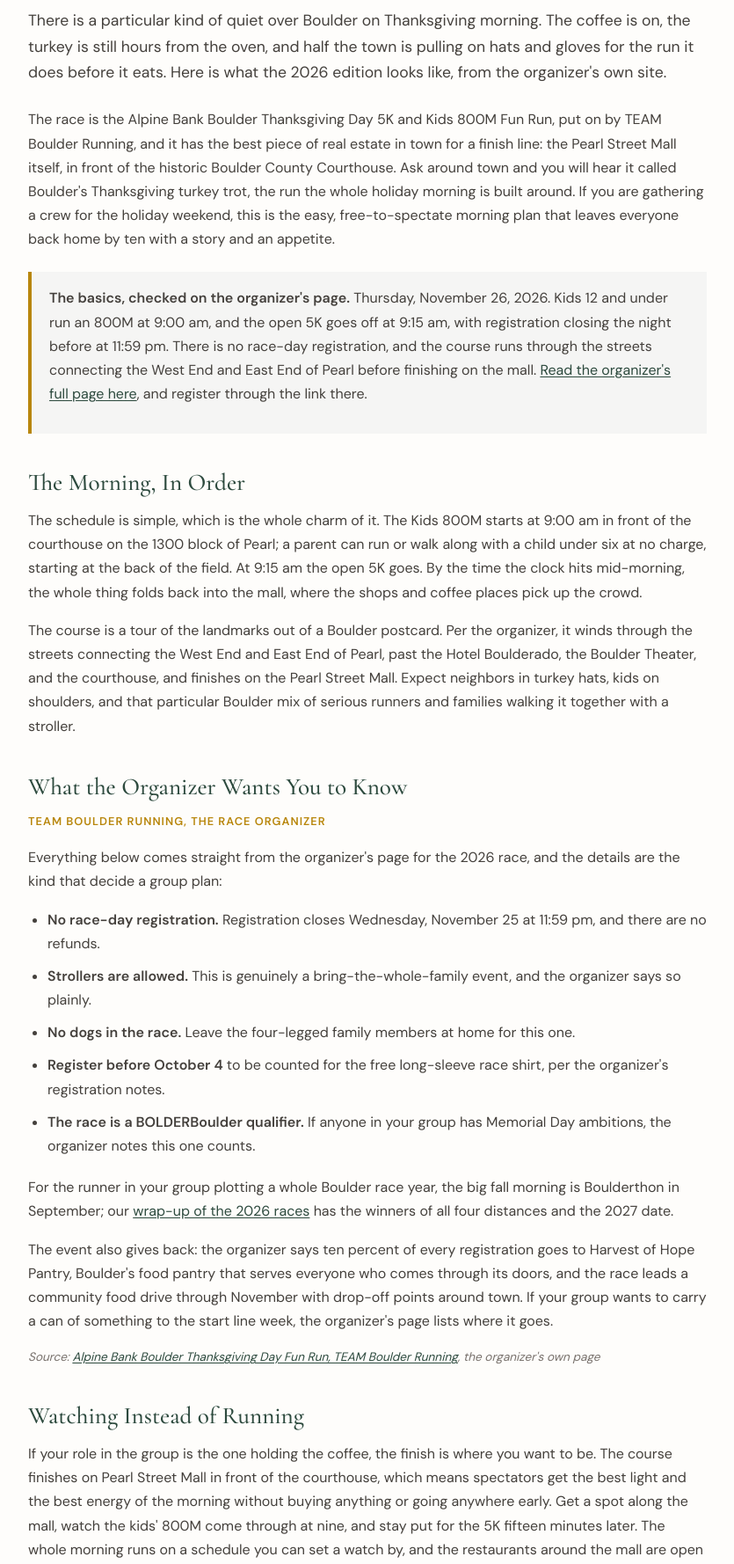
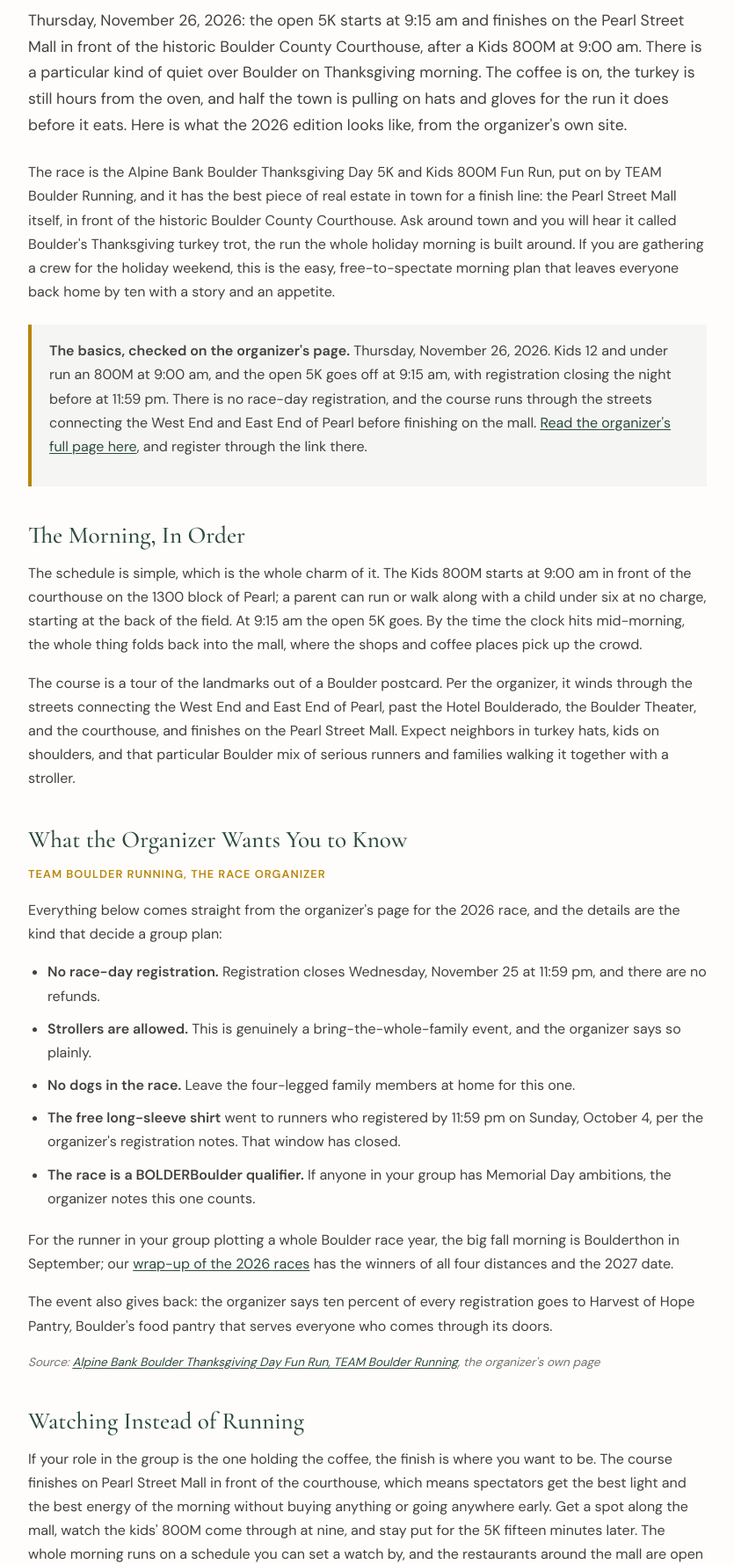
Before and after one commit to mattgshepard-prog/sunshine-canyon-retreat, a plain HTML site: page events/thanksgiving-5k/2026-pre.html in a window 1280 px wide. Shown: the part 725-2503 px from the top of the page at 88% size, without its empty margins (222-1057 px from the left). Drawn offline with nearby package versions, Linux system fonts and the light colour scheme.

Commit message:
Merge PR #37: Event copy: Thanksgiving 5K and Boulderthon wrap-up, sourced facts and Lights link (#37)
Sourced fact fixes on the Thanksgiving 5K and Boulderthon 2026 wrap-up pages; one Lights of December link.

```diff
--- a/events/thanksgiving-5k/2026-pre.html
+++ b/events/thanksgiving-5k/2026-pre.html
@@ -89,7 +89,7 @@ footer{margin-top:56px;padding-top:24px;border-top:1px solid var(--stone-200);fo
 </figure>
 
 <h1>The Thanksgiving Morning Run: Boulder's 5K Before the Feast</h1>
-<p class="lede">There is a particular kind of quiet over Boulder on Thanksgiving morning. The coffee is on, the turkey is still hours from the oven, and half the town is pulling on hats and gloves for the run it does before it eats. Here is what the 2026 edition looks like, from the organizer's own site.</p>
+<p class="lede">Thursday, November 26, 2026: the open 5K starts at 9:15 am and finishes on the Pearl Street Mall in front of the historic Boulder County Courthouse, after a Kids 800M at 9:00 am. There is a particular kind of quiet over Boulder on Thanksgiving morning. The coffee is on, the turkey is still hours from the oven, and half the town is pulling on hats and gloves for the run it does before it eats. Here is what the 2026 edition looks like, from the organizer's own site.</p>
 
 <p>The race is the Alpine Bank Boulder Thanksgiving Day 5K and Kids 800M Fun Run, put on by TEAM Boulder Running, and it has the best piece of real estate in town for a finish line: the Pearl Street Mall itself, in front of the historic Boulder County Courthouse. Ask around town and you will hear it called Boulder's Thanksgiving turkey trot, the run the whole holiday morning is built around. If you are gathering a crew for the holiday weekend, this is the easy, free-to-spectate morning plan that leaves everyone back home by ten with a story and an appetite.</p>
 
@@ -108,11 +108,11 @@ footer{margin-top:56px;padding-top:24px;border-top:1px solid var(--stone-200);fo
 <li><strong>No race-day registration.</strong> Registration closes Wednesday, November 25 at 11:59 pm, and there are no refunds.</li>
 <li><strong>Strollers are allowed.</strong> This is genuinely a bring-the-whole-family event, and the organizer says so plainly.</li>
 <li><strong>No dogs in the race.</strong> Leave the four-legged family members at home for this one.</li>
-<li><strong>Register before October 4</strong> to be counted for the free long-sleeve race shirt, per the organizer's registration notes.</li>
+<li><strong>The free long-sleeve shirt</strong> went to runners who registered by 11:59 pm on Sunday, October 4, per the organizer's registration notes. That window has closed.</li>
 <li><strong>The race is a BOLDERBoulder qualifier.</strong> If anyone in your group has Memorial Day ambitions, the organizer notes this one counts.</li>
 </ul>
 <p>For the runner in your group plotting a whole Boulder race year, the big fall morning is Boulderthon in September; our <a href="/events/boulderthon/2026-wrap-up.html">wrap-up of the 2026 races</a> has the winners of all four distances and the 2027 date.</p>
-<p>The event also gives back: the organizer says ten percent of every registration goes to Harvest of Hope Pantry, Boulder's food pantry that serves everyone who comes through its doors, and the race leads a community food drive through November with drop-off points around town. If your group wants to carry a can of something to the start line week, the organizer's page lists where it goes.</p>
+<p>The event also gives back: the organizer says ten percent of every registration goes to Harvest of Hope Pantry, Boulder's food pantry that serves everyone who comes through its doors.</p>
 <p class="source">Source: <a href="https://www.teamboco.com/thanksgivingdayfunrun">Alpine Bank Boulder Thanksgiving Day Fun Run, TEAM Boulder Running</a>, the organizer's own page</p>
 
 <h2>Watching Instead of Running</h2>
@@ -120,7 +120,7 @@ footer{margin-top:56px;padding-top:24px;border-top:1px solid var(--stone-200);fo
 
 <h2>Why Thanksgiving Weekend in the Foothills Works</h2>
 <p>Thanksgiving in Boulder tends to be one of two kinds of days: bright, cold, and knife-clear, with the Flatirons holding a line of early snow, or gray and quiet with the kind of stillness that makes the canyon feel like the edge of the world. Either way, the morning run is the best possible start to it. You come down Sunshine Canyon Drive with the sun low, run or walk a 5K through the middle of town, and you are back at the house with the whole day still ahead of you and the kitchen already warm.</p>
- <p>By Friday the race is a memory and the weekend keeps going: <a href="../boulder-ballet-nutcracker/2026-pre.html">Boulder Ballet's The Nutcracker</a> plays Macky Auditorium across the weekend, and <a href="../st-nick-on-the-bricks/2026-pre.html">St. Nick on the Bricks</a> opens its free Santa visits at 1303 Pearl Street the day after Thanksgiving. Both are a short drive down the canyon from the house.</p>
+ <p>By Friday the race is a memory and the weekend keeps going: <a href="../boulder-ballet-nutcracker/2026-pre.html">Boulder Ballet's The Nutcracker</a> plays Macky Auditorium across the weekend, and <a href="../st-nick-on-the-bricks/2026-pre.html">St. Nick on the Bricks</a> opens its free Santa visits at 1303 Pearl Street the day after Thanksgiving. Both are a short drive down the canyon from the house. Later in December, the <a href="../lights-of-december/2026-pre.html">Lights of December Parade</a> rolls through downtown on Saturday, December 12, at 6 pm.</p>
 <p>The house sits a few minutes above downtown, sleeps a group comfortably, and gives everyone a place to spread out the cooking, the board games, and the post-run naps. If you want first access to our holiday dates and next year's planning notes, that is what we are building here.</p>
 
 <!-- SHARED-CHROME: cta START campaign=thanksgiving-5k-2026-pre -->
```
Also changed, not shown: events/boulderthon/2026-wrap-up.html (+1 -1 lines).
